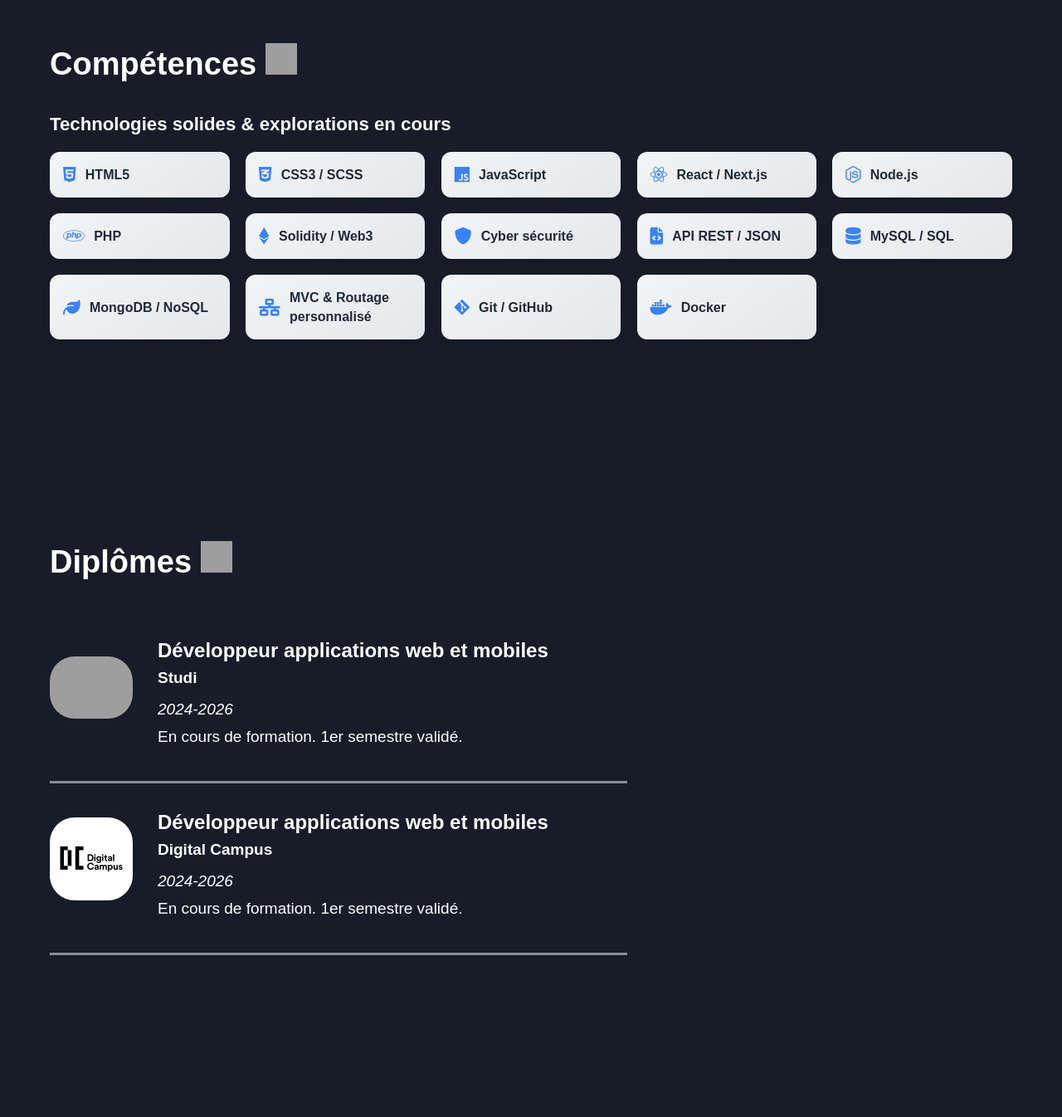
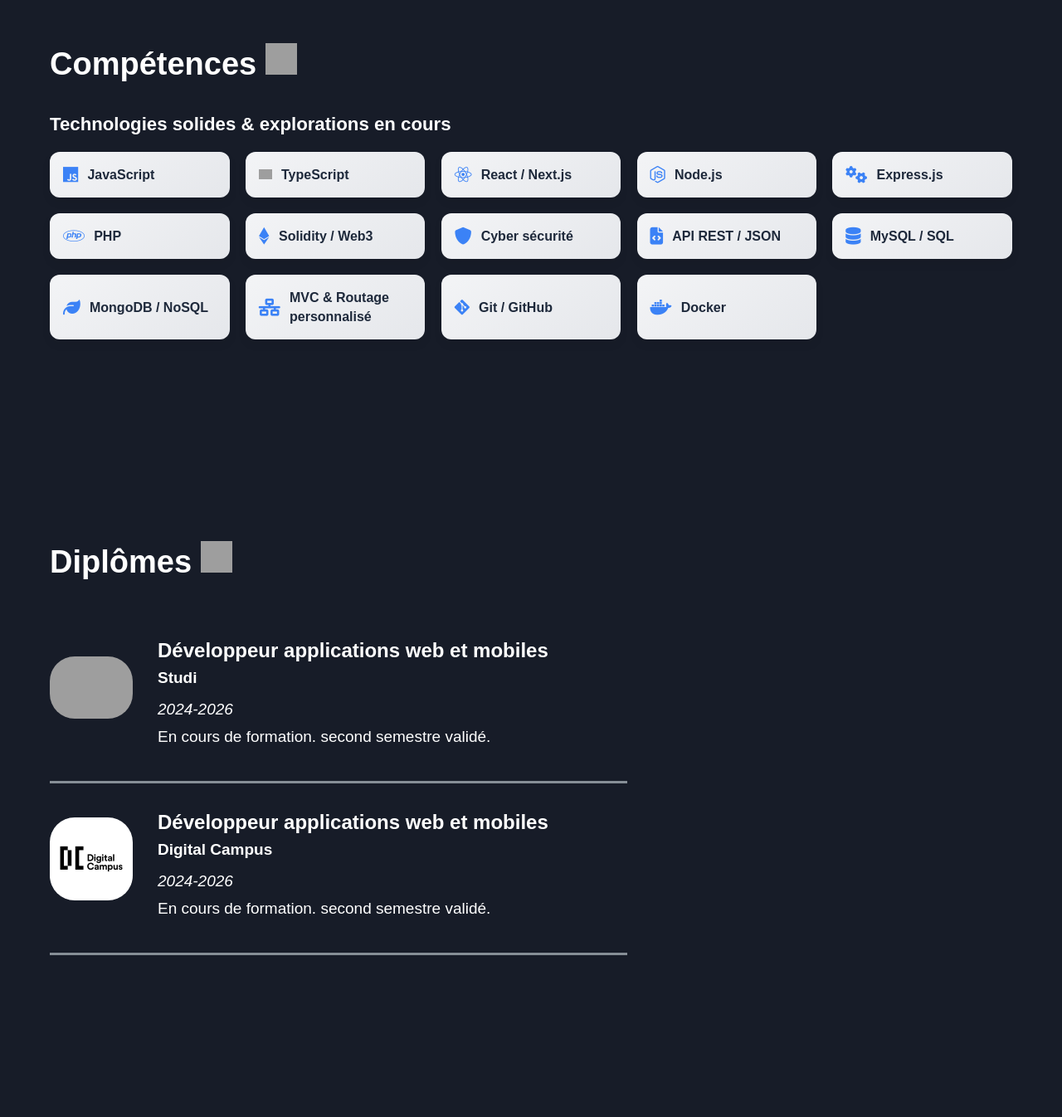
Before and after one commit to Alyaesub/portfolio-1, a PHP site: page / in a window 1280 px wide. Shown: the part 1989-3335 px from the top of the page at 83% size. Run offline with PHP 8.4, Linux system fonts and the light colour scheme; style sheets or scripts are compiled from the project's sources; grey boxes are pictures that could not be loaded.

Commit message:
maj liste competence

```diff
--- a/index.php
+++ b/index.php
@@ -123,11 +123,11 @@ require_once "controllers/routeur.php"
                 <div class="stack-group">
                     <h3>Technologies solides & explorations en cours</h3>
                     <ul class="stack-list">
-                        <li><i class="fa-brands fa-html5"></i> HTML5</li>
-                        <li><i class="fa-brands fa-css3-alt"></i> CSS3 / SCSS</li>
                         <li><i class="fa-brands fa-js"></i> JavaScript</li>
+                        <li><img src="https://cdn.jsdelivr.net/gh/devicons/devicon/icons/typescript/typescript-original.svg" alt="TypeScript" style="width: 1em; vertical-align: middle;"> TypeScript</li>
                         <li><i class="fa-brands fa-react"></i> React / Next.js</li>
                         <li><i class="fa-brands fa-node-js"></i> Node.js</li>
+                        <li><i class="fa-solid fa-gears"></i> Express.js</li>
                         <li><i class="fa-brands fa-php"></i> PHP</li>
                         <li><i class="fa-brands fa-ethereum"></i> Solidity / Web3</li>
                         <li><i class="fa-solid fa-shield"></i> Cyber sécurité</li>
@@ -157,7 +157,7 @@ require_once "controllers/routeur.php"
                     <div class="diplome-subtitle">Studi</div>
                     <div class="diplome-date">2024-2026</div>
                     <div class="diplome-description">
-                        En cours de formation. 1er semestre validé.
+                        En cours de formation. second semestre validé.
                     </div>
                 </div>
             </article>
@@ -168,7 +168,7 @@ require_once "controllers/routeur.php"
                     <div class="diplome-subtitle">Digital Campus</div>
                     <div class="diplome-date">2024-2026</div>
                     <div class="diplome-description">
-                        En cours de formation. 1er semestre validé.
+                        En cours de formation. second semestre validé.
                     </div>
                 </div>
             </article>
@@ -347,7 +347,7 @@ require_once "controllers/routeur.php"
                         <a target="_blank" href="https://github.com/Alyaesub">
                             <img src="asset/github.svg" alt="logo git hub">
                         </a>
-                        <a target="_blank" href="https://www.facebook.com/profile.php?id=61574938434923">
+                        <a target="_blank" href="https://www.malt.fr/profile/pascalreynier">
                             <img src="asset/Malt_logo_pink.svg" alt="logo malt">
                         </a>
                         <a target="_blank" href="https://www.linkedin.com/in/pascal-reynier-75a11b326/">
```
Also changed, not shown: styles/sass/_button.scss (+0 -13 lines).
